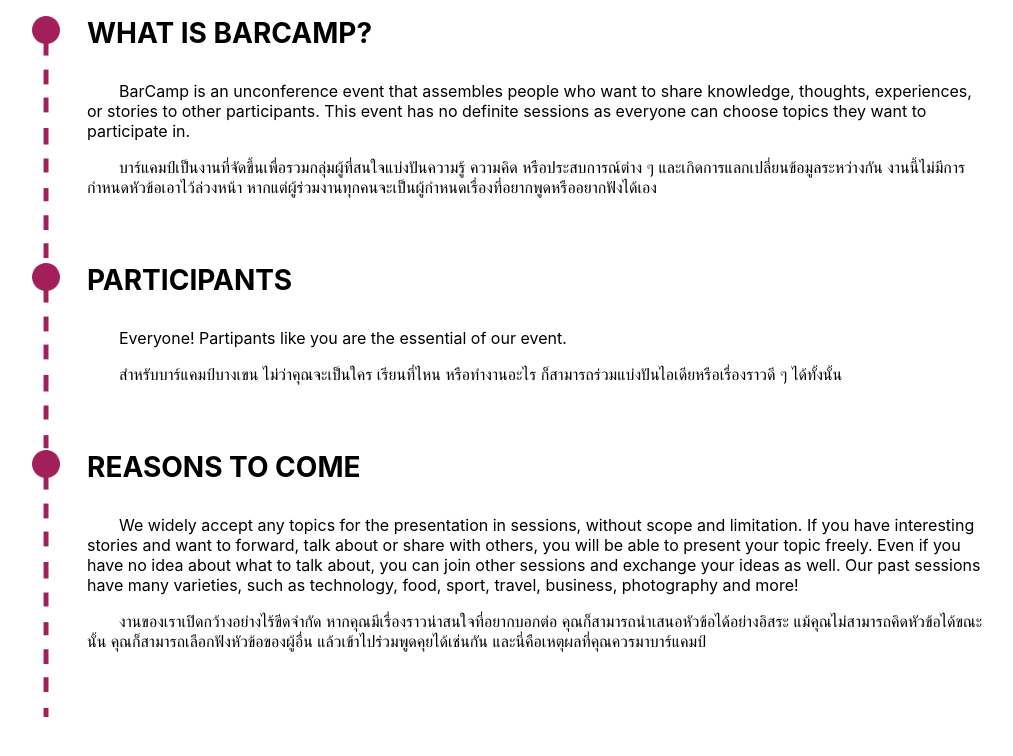
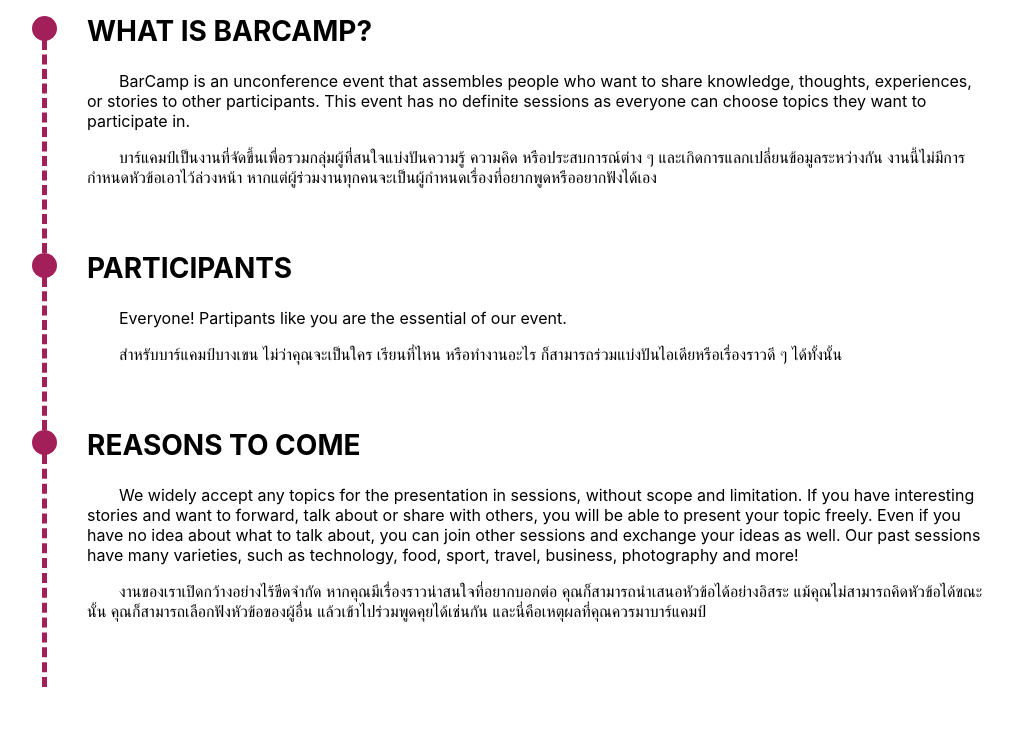
Before and after one commit to kykungz/bcbk9-frontend, a React (Create React App) app: page / in a window 1280 px wide. Shown: the top 756 px of the page, without its empty margins (128-1141 px from the left). Built offline with nearby package versions, Linux system fonts and the light colour scheme.

Commit message:
Pure CSS bullets and dashes

```diff
--- a/src/components/Content.js
+++ b/src/components/Content.js
@@ -1,30 +1,42 @@
 import React from 'react'
 import styled from 'styled-components'
 
-import line05 from '../assets/line05.png'
 const Section = styled.div`
   margin-bottom: 0px;
-  padding-left: 55px;
-  background: url(${line05}) no-repeat top left;
-  background-size: 28px;
+  .circle {
+    height: 25px;
+    width: 25px;
+    background-color: #a31f59;
+    border-radius: 50%;
+    display: inline-block;
+  }
 
   @media (max-width: 650px) {
-    background-size: 26px;
-    padding-left: 45px;
+    .circle {
+      height: 20px;
+      width: 20px;
+    }
   }
 `
 const STitle = styled.h3`
+  display: inline-block;
+
   font-size: 28px;
   text-transform: uppercase;
+
   margin: 0;
+  margin-top: -10px;
+  margin-left: 30px;
   @media (max-width: 650px) {
     font-size: 24px;
   }
 `
 const SContent = styled.div`
-  padding-top: 15px;
-  padding-bottom: 50px;
+  padding: 15px 0 50px 40px;
 
+  margin-top: -8px;
+  margin-left: 10px;
+  border-left: 5px dashed #a31f59;
   p {
     text-indent: 2em;
   }
@@ -32,6 +44,7 @@
     font-size: 14px;
 
     padding-top: 5px;
+    margin-left: 8px;
     p {
       text-indent: 0;
     }
@@ -39,6 +52,7 @@
 `
 const Content = props => (
   <Section>
+    <div className="circle" />
     <STitle>{props.title}</STitle>
     <SContent>{props.children}</SContent>
   </Section>
```
